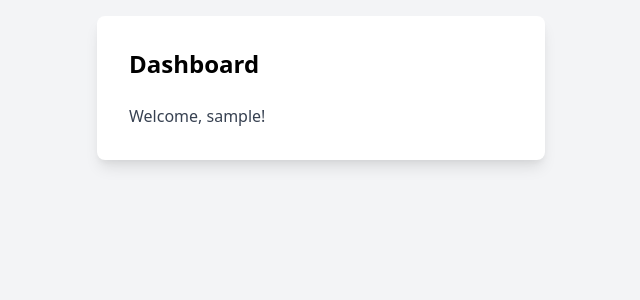
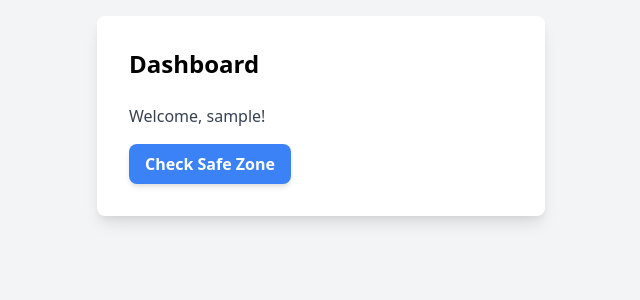
Before and after one commit to rishichop/BE_Project, a Flask app: page /dashboard in a window 1280 px wide. Shown: the part 60-360 px from the top of the page, without its empty margins (319-959 px from the left). Run offline with Flask 3, Linux system fonts and the light colour scheme; the visitor is signed in with stand-in values (Sample User, id 1); parts of the project's set-up code (start-up, migrations or seed data) failed here and were passed over; some libraries are stand-ins or nearby versions.

Commit message:
Added a map on login to view user location incomplete

```diff
--- a/app.py
+++ b/app.py
@@ -202,7 +202,11 @@ def totp_verify():
 @app.route('/dashboard')
 @login_required
 def dashboard():
-    return render_template('dashboard.html')
+    safe_zone = session.get("safe_zone")
+    if not safe_zone:
+        safe_zone_data = None  # If no safe zone is set
+
+    return render_template('dashboard.html', safe_zone=safe_zone)
 
 @app.route('/safe_zones', methods=['GET', 'POST'])
 @login_required
@@ -236,6 +240,14 @@ def is_within_safe_zone(user, location):
     for zone in user.safe_zones:
         if haversine(location['latitude'], location['longitude'],
                     zone.latitude, zone.longitude) <= zone.radius:
+
+            session["safe_zone"] = {
+            "user_lat": float(session.get("location")["latitude"]),
+            "user_lng": float(session.get("location")["longitude"]),
+            "latitude": zone.latitude,
+            "longitude": zone.longitude,
+            "radius": zone.radius
+        }
             return True
     return False
 
--- a/static/css/styles.css
+++ b/static/css/styles.css
@@ -1,3 +1,12 @@
+#map {
+    width: 100%;       /* Full width */
+    height: 400px;     /* Increase height */
+    max-height: 500px; /* Optional: Limit max height */
+    border-radius: 8px; /* Rounded corners */
+    box-shadow: 0 4px 10px rgba(0, 0, 0, 0.2); /* Soft shadow */
+}
+
+
 @media (max-width: 640px) {
     .mobile-full-width {
         width: 100% !important;
--- /dev/null
+++ b/static/js/dashboard.js
@@ -0,0 +1,94 @@
+document.addEventListener("DOMContentLoaded", function () {
+    let safeZoneElement = document.getElementById("safeZoneData");
+    if (!safeZoneElement) {
+        console.error("Safe zone data not found");
+        return;
+    }
+
+    let safeZone = JSON.parse(safeZoneElement.textContent);
+    let map = null;
+    let safeZoneCircle = null;
+    let safeZoneMarker = null;
+    let userMarker = null;
+
+    window.openLocationModal = function () {
+        console.log("Safe Zone Data:", safeZone);
+
+        let userLat = safeZone.user_lat;
+        let userLng = safeZone.user_lng;
+
+        if (map === null) {
+            initializeMap(safeZone.latitude, safeZone.longitude);
+        }
+        updateMap(userLat, userLng, safeZone);
+        document.getElementById('locationModal').classList.remove('hidden');
+    };
+
+    window.closeLocationModal = function () {
+        document.getElementById('locationModal').classList.add('hidden');
+    };
+
+    function initializeMap(lat, lng) {
+        map = L.map("map").setView([lat, lng], 15);
+
+        L.tileLayer("https://{s}.tile.openstreetmap.org/{z}/{x}/{y}.png", {
+            maxZoom: 18
+        }).addTo(map);
+    }
+
+    function updateMap(userLat, userLng, safeZone) {
+        let radiusInMeters = safeZone.radius * 1000;
+        console.log("Safe Zone Radius (meters):", radiusInMeters);
+
+
+        // Remove old safe zone circle
+        if (safeZoneCircle) {
+            map.removeLayer(safeZoneCircle);
+        }
+
+        // ✅ Add Safe Zone Circle (More Visible)
+        safeZoneCircle = L.circle([safeZone.latitude, safeZone.longitude], {
+            color: "blue",
+            fillColor: "#1E90FF", // ✅ Darker blue for better visibility
+            fillOpacity: 0.6,     // ✅ Increased opacity
+            radius: radiusInMeters
+        }).addTo(map).bindPopup("Safe Zone Area");
+
+        // Remove old safe zone marker
+        if (safeZoneMarker) {
+            map.removeLayer(safeZoneMarker);
+        }
+
+        // ✅ Add Safe Zone Center Marker (Red)
+        safeZoneMarker = L.marker([safeZone.latitude, safeZone.longitude], {
+            icon: L.icon({
+                iconUrl: "https://maps.gstatic.com/mapfiles/ms2/micons/red-dot.png",
+                iconSize: [32, 32],
+                iconAnchor: [16, 32]
+            })
+        }).addTo(map).bindPopup("Safe Zone Center").openPopup();
+
+        // Remove old user marker
+        if (userMarker) {
+            map.removeLayer(userMarker);
+        }
+
+        // ✅ Add User Marker
+        userMarker = L.marker([userLat, userLng]).addTo(map)
+            .bindPopup("You are here").openPopup();
+
+        // ✅ Adjust Map View with Minimum Zoom
+        let bounds = L.latLngBounds([
+            [safeZone.latitude, safeZone.longitude],
+            [userLat, userLng]
+        ]);
+
+        map.fitBounds(bounds, { padding: [50, 50] });
+
+        // ✅ Ensure the map doesn’t zoom too much if locations are close
+        let zoomLevel = map.getZoom();
+        if (zoomLevel > 15) {
+            map.setZoom(15);
+        }
+    }
+});
--- a/templates/dashboard.html
+++ b/templates/dashboard.html
@@ -4,5 +4,30 @@
 <div class="max-w-md mx-auto bg-white p-8 rounded-lg shadow-lg">
     <h2 class="text-2xl font-bold mb-6">Dashboard</h2>
     <p class="text-gray-700">Welcome, {{ current_user.username }}!</p>
+
+    <button class="mt-4 px-4 py-2 bg-blue-500 text-white font-semibold rounded-lg shadow-md hover:bg-blue-600"
+        onclick="openLocationModal()">Check Safe Zone</button>
 </div>
+
+<!-- JSON Safe Zone Data -->
+<script type="application/json" id="safeZoneData">
+    {{ safe_zone | tojson | safe }}
+</script>
+
+<!-- Modal -->
+<div id="locationModal" class="fixed inset-0 flex items-center justify-center hidden bg-black bg-opacity-50">
+    <div class="bg-white p-6 rounded-lg shadow-lg w-96">
+        <h3 class="text-xl font-semibold mb-4">Your Location in Safe Zone</h3>
+        <div id="map" class="h-64 w-full rounded-lg border"></div>
+        <button class="mt-4 px-4 py-2 bg-gray-500 text-white rounded-lg hover:bg-gray-600"
+            onclick="closeLocationModal()">Close</button>
+    </div>
+</div>
+
+<!-- Include JavaScript File -->
+<script src="{{ url_for('static', filename='js/dashboard.js') }}"></script>
+
+<!-- Include Leaflet Map Library -->
+<link rel="stylesheet" href="https://unpkg.com/leaflet/dist/leaflet.css" />
+<script src="https://unpkg.com/leaflet/dist/leaflet.js"></script>
 {% endblock %}
--- a/templates/login.html
+++ b/templates/login.html
@@ -20,7 +20,9 @@
             Sign In
         </button>
     </form>
-    <h2 class="text-2xl mb-6 text-center"><span id="location">Not Available</span></h2>
+    <h2 class="text-lg text-center text-gray-600 mt-6">
+        <span id="location">Not Available</span>
+    </h2>
     <div class="mt-4 text-center">
         <a href="{{ url_for('register') }}" class="text-blue-600 hover:underline">Create Account</a>
     </div>
```
